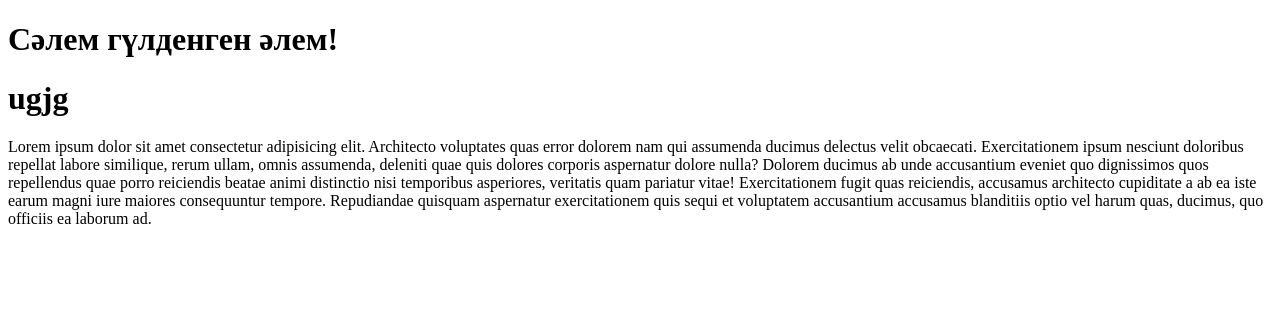
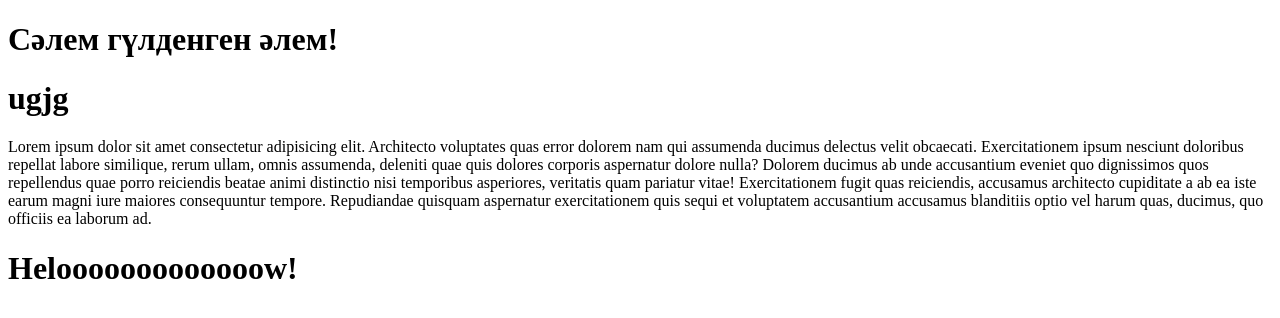
Before and after one commit to nurjan-usmanov/project_2, a plain HTML site: page index.html in a window 1280 px wide. Drawn offline with Linux system fonts and the light colour scheme.

Commit message:
commit 3

```diff
--- a/index.html
+++ b/index.html
@@ -10,5 +10,6 @@
     <h1>Сәлем гүлденген әлем!</h1>
     <h1>ugjg</h1>
     <p>Lorem ipsum dolor sit amet consectetur adipisicing elit. Architecto voluptates quas error dolorem nam qui assumenda ducimus delectus velit obcaecati. Exercitationem ipsum nesciunt doloribus repellat labore similique, rerum ullam, omnis assumenda, deleniti quae quis dolores corporis aspernatur dolore nulla? Dolorem ducimus ab unde accusantium eveniet quo dignissimos quos repellendus quae porro reiciendis beatae animi distinctio nisi temporibus asperiores, veritatis quam pariatur vitae! Exercitationem fugit quas reiciendis, accusamus architecto cupiditate a ab ea iste earum magni iure maiores consequuntur tempore. Repudiandae quisquam aspernatur exercitationem quis sequi et voluptatem accusantium accusamus blanditiis optio vel harum quas, ducimus, quo officiis ea laborum ad.</p>
+    <h1>Helooooooooooooow!</h1>
 </body>
 </html>
```
